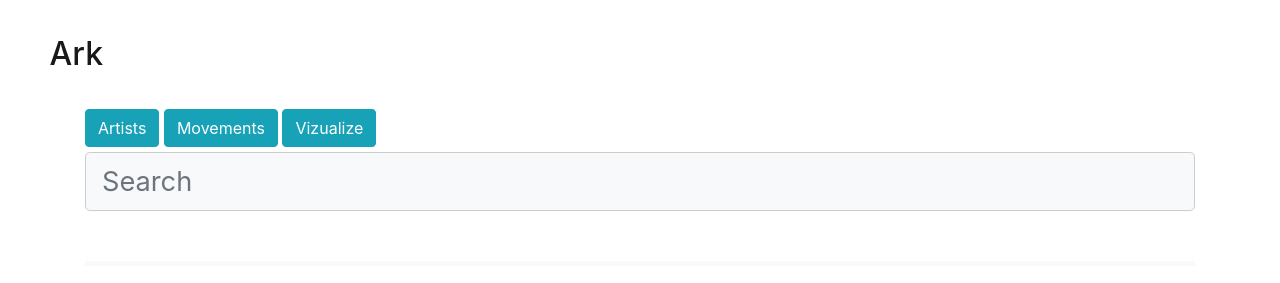
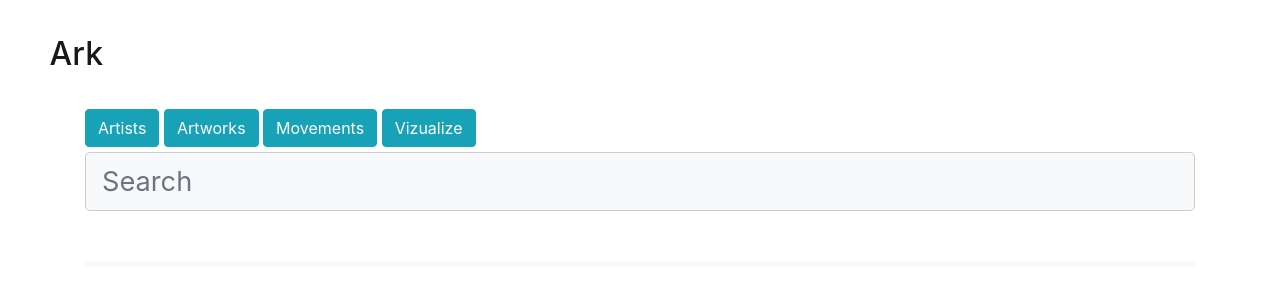
Before and after one commit to alxrusu/WADe_ARK, a Django app: page /ark/vizualize/ in a window 1280 px wide. Shown: the top 283 px of the page. Run offline with Django 3.2, Linux system fonts and the light colour scheme; data that the repository does not hold is empty; some libraries are stand-ins or nearby versions.

Commit message:
vizualize fix

```diff
--- a/ark/arkapp/templates/arkapp/vizualize.html
+++ b/ark/arkapp/templates/arkapp/vizualize.html
@@ -96,6 +96,9 @@
         <a class="btn btn-info navbar-btn text-white" href="/ark">
             Artists
         </a>
+        <a class="btn btn-info navbar-btn text-white" href="/ark/artworks/">
+            Artworks
+        </a>
         <a class="btn btn-info navbar-btn text-white" href="/ark/movements/">
             Movements
         </a>
```
